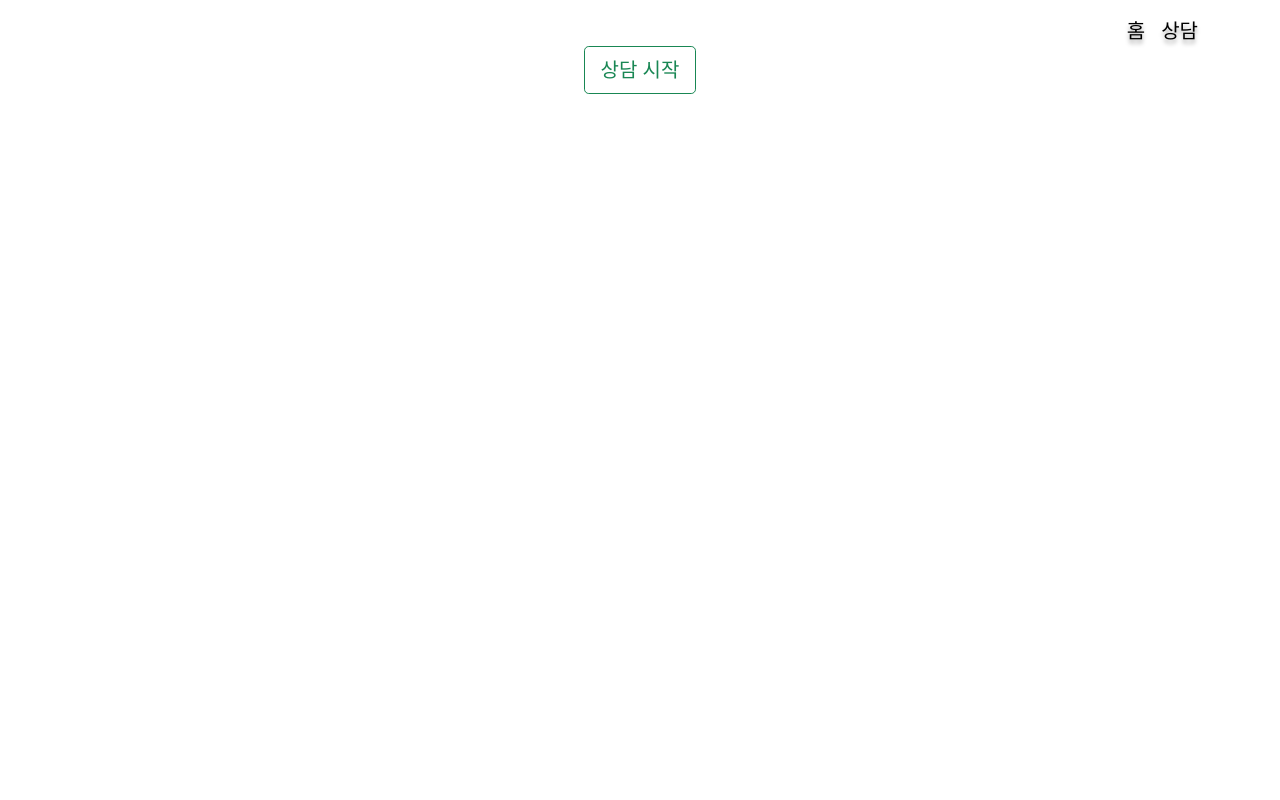
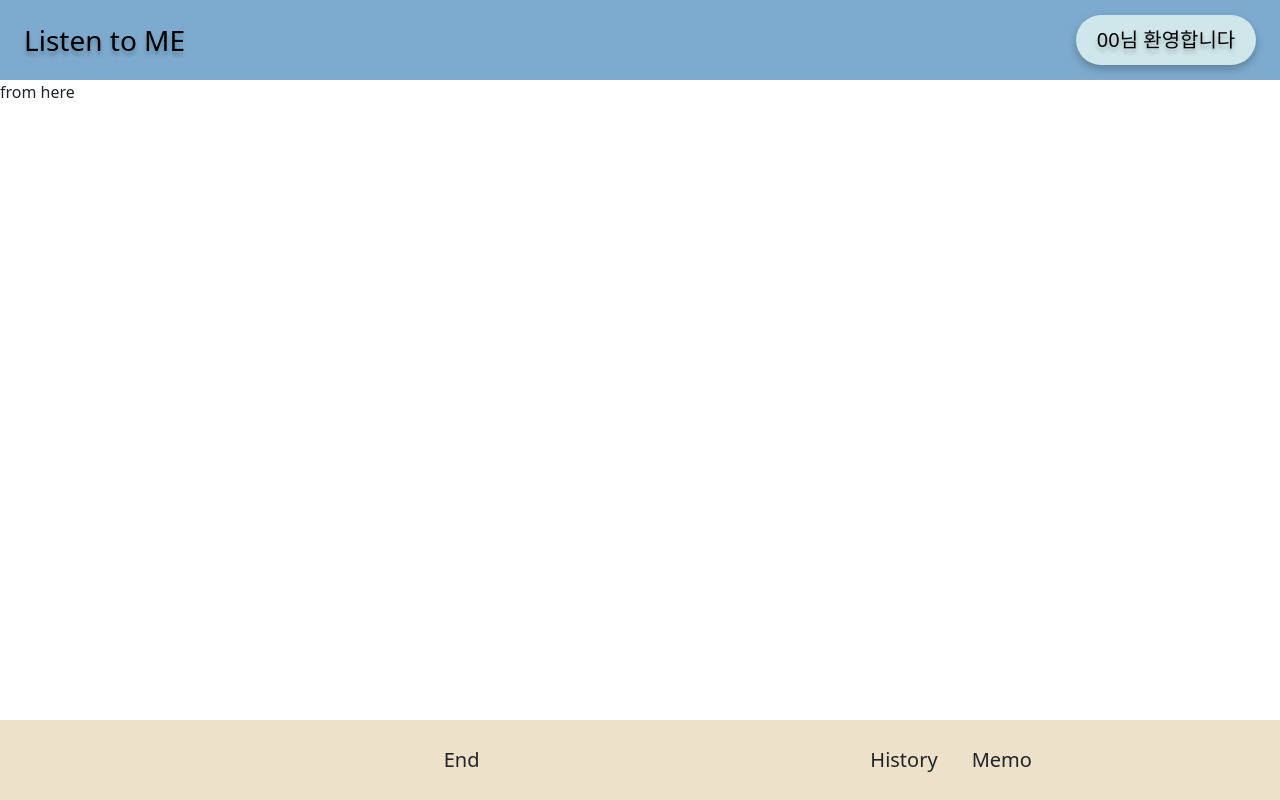
Before and after one commit to happyAyun/ListenToMe, a Vue app in the folder frontend/: page /counseling in a window 1280 px wide. Built offline with nearby package versions, Linux system fonts and the light colour scheme.

Commit message:
DESIGN: "상담 화면 헤더 및 푸터 배치 중"

```diff
--- a/frontend/public/assets/css/counseling.css
+++ b/frontend/public/assets/css/counseling.css
@@ -1,5 +1,29 @@
-.sty-router {
+.sty-font {
   color: #000000;
+  text-shadow: 0px 4px 4px rgba(0, 0, 0, 0.25);
+}
+
+.sty-header {
+  height: 80px;
+  background: #7DABCF;
+}
+
+.sty-footer {
+  height: 80px;
+  background: #EDE1C9;
+}
+
+.sty-user {
+  font-size: 20px;
+  line-height: 50px;
+
+  width: 180px;
+  height: 50px;
+  background: #CFE7EB;
+  border-radius: 90px;
+  filter: drop-shadow(0px 4px 4px rgba(0, 0, 0, 0.25));
+}
+
+/* .sty-router {
   text-decoration-line: none;
-  text-shadow: 0px 4px 4px rgba(0, 0, 0, 0.35);
-}
+} */
--- a/frontend/src/App.vue
+++ b/frontend/src/App.vue
@@ -1,9 +1,9 @@
 <template>
-  <div id="App" class="container">
-    <div class="d-flex justify-content-end mt-3">
+  <div id="App">
+    <!-- <div id="nav" class="d-flex justify-content-end mt-3 pe-5">
       <router-link :to="{name: 'Home'}" class="me-3 fs-5 sty-router">홈</router-link>
       <router-link :to="{name: 'Counseling'}" class="fs-5 sty-router">상담</router-link>
-    </div>
+    </div> -->
 
     <router-view/>
   </div>
@@ -19,7 +19,20 @@ export default {
 </script>
 
 <style>
-a.router-link-exact-active {
+@import url('https://fonts.googleapis.com/css2?family=Roboto:wght@100;300;400&display=swap');
+
+#app {
+  font-family: 'Roboto', sans-serif;
+  -webkit-font-smoothing: antialiased;
+  -moz-osx-font-smoothing: grayscale;
+  color: black;
+}
+
+#nav a {
+  color: rgba(0, 0, 0, 0.6);
+}
+
+#nav a.router-link-exact-active {
   color: black;
 }
 </style>
--- a/frontend/src/components/counseling/Room.vue
+++ /dev/null
@@ -1,14 +0,0 @@
-<template>
-  <div id="room">
-    <p>from here</p>
-  </div>
-</template>
-
-<script>
-export default {
-  name: 'Room',
-  components: {
-
-  },
-}
-</script>
--- /dev/null
+++ b/frontend/src/components/counseling/RoomFooter.vue
@@ -0,0 +1,21 @@
+<template>
+  <div id="room-footer" class="fixed-bottom d-flex align-items-center sty-footer">
+    <div class="col-4"></div>
+    <div class="col-4">
+      <button class="btn btn-lg">End</button>
+    </div>
+    <div class="col-4">
+      <button class="btn btn-lg">History</button>
+      <button class="btn btn-lg">Memo</button>
+    </div>
+  </div>
+</template>
+
+<script>
+export default {
+  name: 'RoomFooter',
+  components: {
+
+  },
+}
+</script>
--- /dev/null
+++ b/frontend/src/components/counseling/RoomHeader.vue
@@ -0,0 +1,16 @@
+<template>
+  <div id="room-header" class="d-flex justify-content-between align-items-center px-4 sty-header">
+    <p class="mb-0 fs-3 sty-font">Listen to ME</p>
+
+    <p class="mb-0 text-center sty-user sty-font">00님 환영합니다</p>
+  </div>
+</template>
+
+<script>
+export default {
+  name: 'RoomHeader',
+  components: {
+
+  },
+}
+</script>
--- a/frontend/src/router/index.js
+++ b/frontend/src/router/index.js
@@ -3,7 +3,7 @@ import VueRouter from 'vue-router'
 import Home from '@/views/Home.vue'
 // routes related to Counseling Service
 import Counseling from '@/views/Counseling.vue'
-import Room from '@/components/counseling/Room.vue'
+
 
 Vue.use(VueRouter)
 
@@ -19,11 +19,6 @@ const routes = [
     name: 'Counseling',
     component: Counseling
   },
-  {
-    path: '/counseling/room',
-    name: 'Room',
-    component: Room
-  },
 ]
 
 const router = new VueRouter({
--- a/frontend/src/views/Counseling.vue
+++ b/frontend/src/views/Counseling.vue
@@ -1,21 +1,22 @@
 <template>
   <div id="counseling">
-    <div class="d-flex justify-content-center">
-      <button @click="moveToRoom" class="btn btn-lg btn-outline-success">상담 시작</button>
-    </div>
+    <room-header></room-header>
+
+    <p>from here</p>
+
+    <room-footer></room-footer>
   </div>
 </template>
 
 <script>
+import RoomHeader from '@/components/counseling/RoomHeader.vue'
+import RoomFooter from '@/components/counseling/RoomFooter.vue'
+
 export default {
   name: 'Counseling',
   components: {
-
+    RoomHeader,
+    RoomFooter,
   },
-  methods: {
-    moveToRoom: function () {
-      this.$router.push({name: 'Room'})
-    }
-  }
 }
 </script>
--- a/frontend/src/views/Home.vue
+++ b/frontend/src/views/Home.vue
@@ -1,5 +1,8 @@
 <template>
-  <div>
+  <div id="home">
+    <div class="d-flex justify-content-center mt-4">
+      <button @click="moveToRoom" class="btn btn-lg btn-outline-success">상담 시작</button>
+    </div>
 
   </div>
 </template>
@@ -8,6 +11,12 @@
 export default {
   name: 'Home',
   components: {
-  }
+
+  },
+  methods: {
+    moveToRoom: function () {
+      this.$router.push({name: 'Counseling'})
+    }
+  },
 }
 </script>
```
